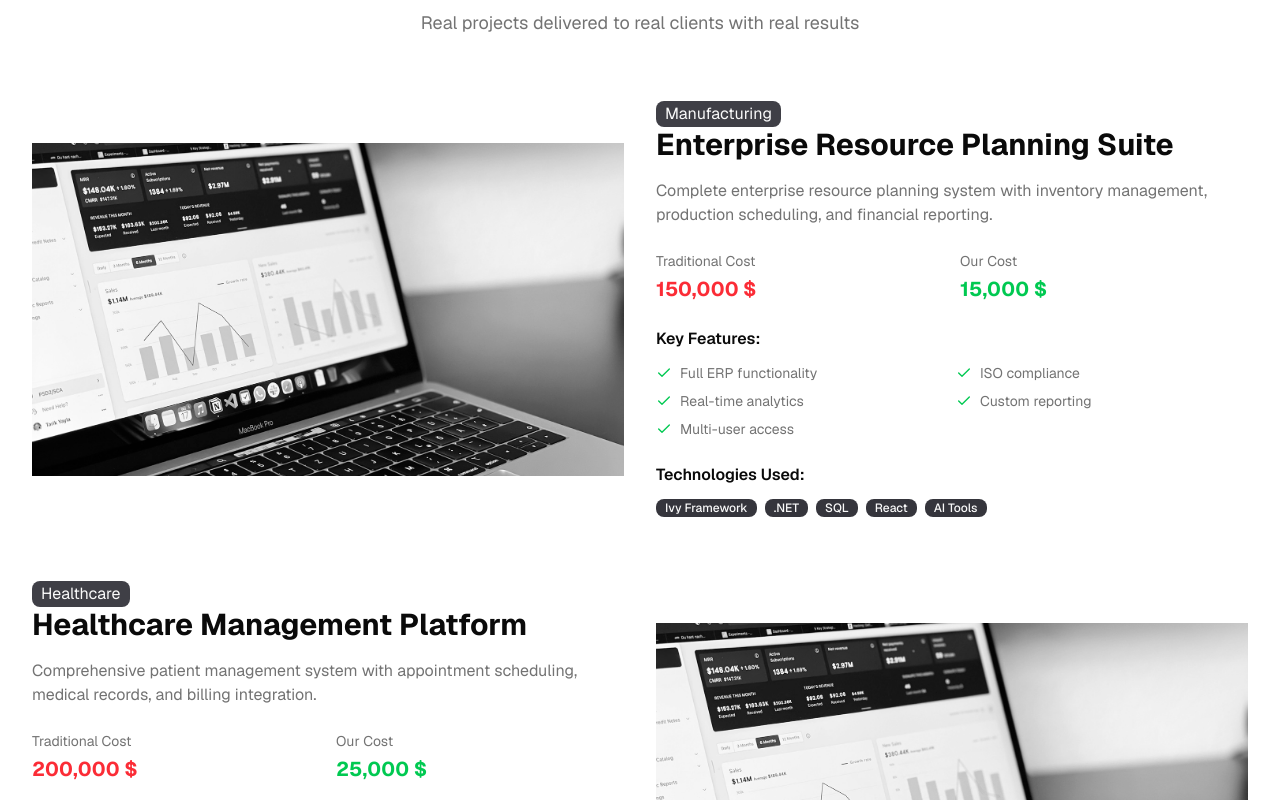
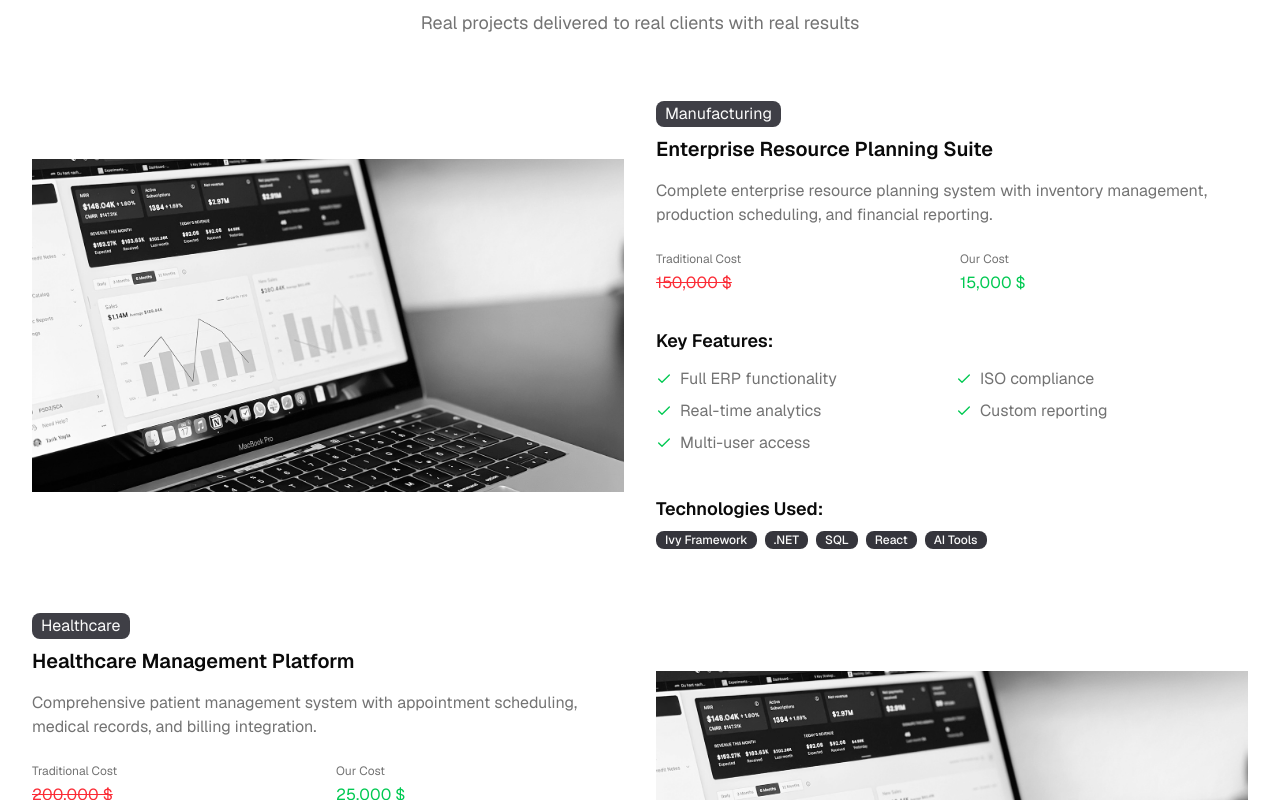
Before and after one commit to SpaceCorps/web, a React (Vite) app: page /portfolio in a window 1280 px wide. Shown: the part 700-1500 px from the top of the page. Built offline with nearby package versions, Linux system fonts and the light colour scheme.

Commit message:
style: improve typography and spacing in featured projects section

```diff
--- a/src/components/FeaturedProjectsSection/FeaturedProjectsSection.tsx
+++ b/src/components/FeaturedProjectsSection/FeaturedProjectsSection.tsx
@@ -53,7 +53,7 @@ const ProjectCard: React.FC<ProjectCardProps & { index: number }> = ({
       >
         <div>
           <Badge variant="secondary">{category}</Badge>
-          <h3 className="text-2xl md:text-3xl font-bold text-foreground mb-4">
+          <h3 className="font-semibold text-xl text-foreground mb-2 py-2">
             {title}
           </h3>
           <p className="text-muted-foreground mb-6">{description}</p>
@@ -62,25 +62,29 @@ const ProjectCard: React.FC<ProjectCardProps & { index: number }> = ({
         {/* Cost Comparison */}
         <div className="grid grid-cols-2 gap-4 mb-6">
           <div>
-            <p className="text-sm text-muted-foreground mb-1">
+            <p className="text-xs text-muted-foreground mb-1">
               Traditional Cost
             </p>
-            <p className="text-xl font-bold text-red-500">{traditionalCost}</p>
+            <p className="text-md text-red-500 line-through">
+              {traditionalCost}
+            </p>
           </div>
           <div>
-            <p className="text-sm text-muted-foreground mb-1">Our Cost</p>
-            <p className="text-xl font-bold text-green-500">{ourCost}</p>
+            <p className="text-xs text-muted-foreground mb-1">Our Cost</p>
+            <p className="text-md text-green-500">{ourCost}</p>
           </div>
         </div>
 
         {/* Key Features */}
-        <div className="mb-6">
-          <h4 className="font-semibold text-foreground mb-3">Key Features:</h4>
+        <div className="mb-6 py-2">
+          <h4 className="font-semibold text-lg text-foreground mb-3">
+            Key Features:
+          </h4>
           <div className="grid grid-cols-1 md:grid-cols-2 gap-2">
             {features.map((feature, index) => (
               <div key={index} className="flex items-center gap-2">
                 <Check className="h-4 w-4 text-green-500 flex-shrink-0" />
-                <span className="text-sm text-muted-foreground">{feature}</span>
+                <span className="text-md text-muted-foreground">{feature}</span>
               </div>
             ))}
           </div>
@@ -88,7 +92,7 @@ const ProjectCard: React.FC<ProjectCardProps & { index: number }> = ({
 
         {/* Technologies */}
         <div>
-          <h4 className="font-semibold text-foreground mb-3">
+          <h4 className="font-semibold text-lg text-foreground py-2">
             Technologies Used:
           </h4>
           <div className="flex flex-wrap gap-2">
```
